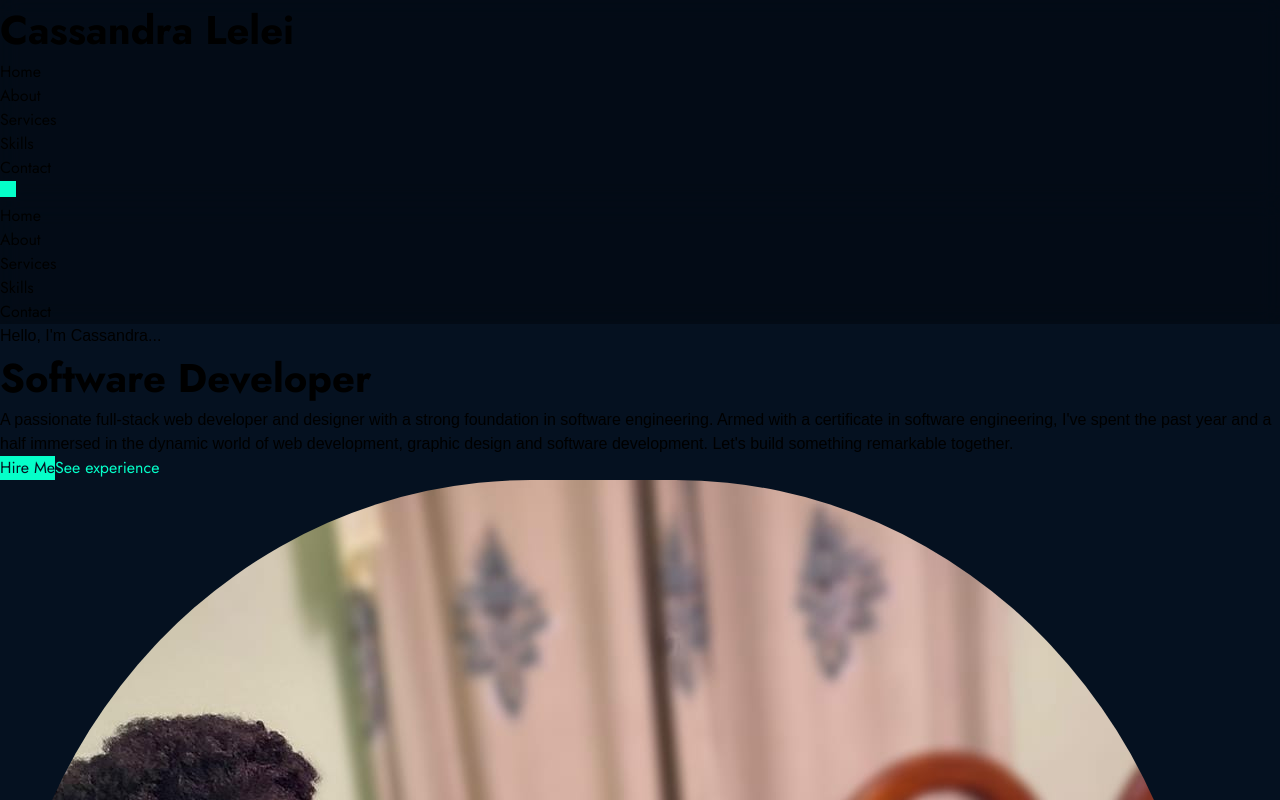
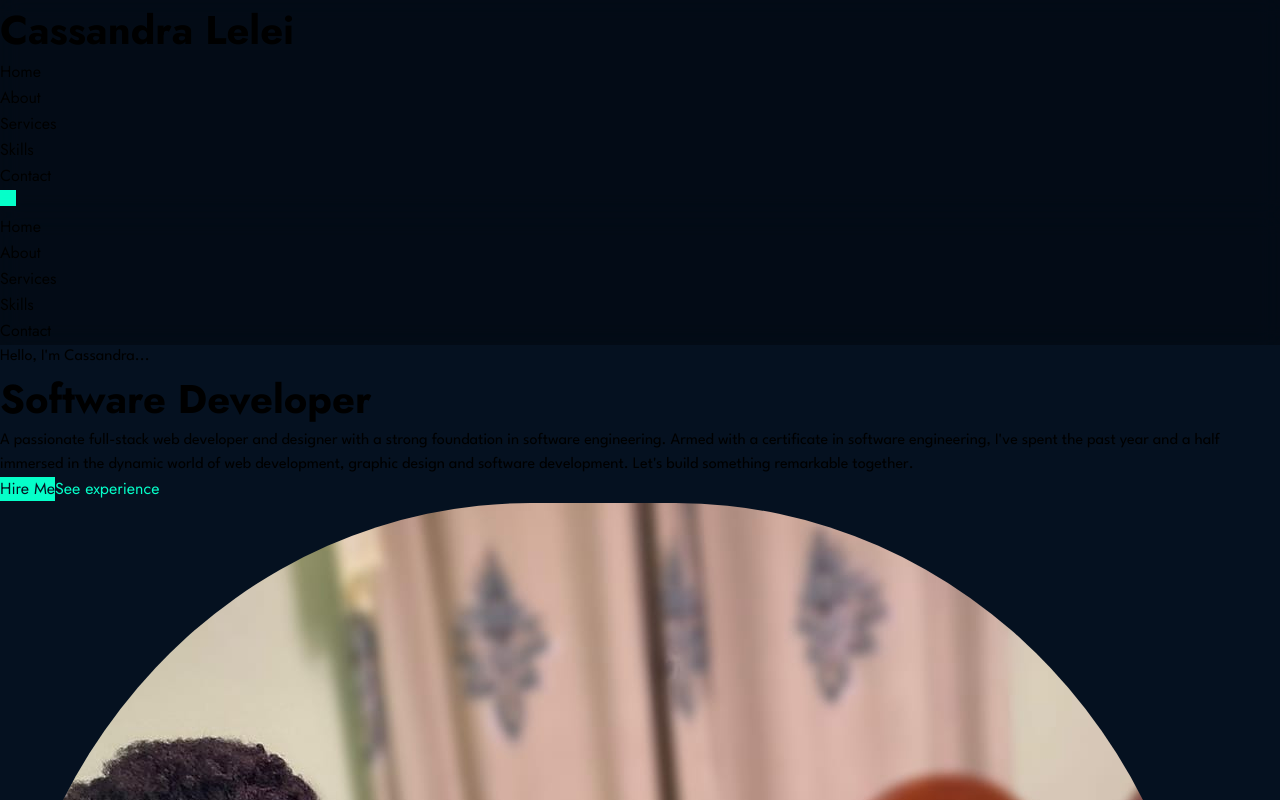
Before and after one commit to cassandra18/myPortfolio, a React (Vite) app in the folder Frontend/: page / in a window 1280 px wide. Built offline with nearby package versions, Linux system fonts and the light colour scheme.

Commit message:
changed the page font

```diff
--- a/Frontend/src/index.css
+++ b/Frontend/src/index.css
@@ -1,15 +1,16 @@
 @import url("https://fonts.googleapis.com/css2?family=Jost:wght@400;700&display=swap");
+@import url('https://fonts.googleapis.com/css2?family=Josefin+Slab:ital,wght@0,100..700;1,100..700&family=League+Spartan:wght@100..900&display=swap');
 @tailwind base;
 @tailwind components;
 @tailwind utilities;
 
-
-
-html, body {
+html,
+body {
   height: 100%;
   user-select: none;
   background-color: #051120;
-  font-family: 'Nunito', sans-serif;
+  font-family:  "League Spartan", serif;
+  font-weight: 400;
   overflow-x: hidden;
   margin-left: auto;
   margin-right: auto;
@@ -34,21 +35,21 @@ a {
 }
 
 .green-color {
-  color: #05FFC9;
+  color: #05ffc9;
 }
 
 /* Hide scrollbar for Chrome, Safari and Opera */
 ::-webkit-scrollbar {
   display: none;
 }
-.visied\:text-purple-700:visited{
+.visied\:text-purple-700:visited {
   color: #6b46c1;
 }
 
 /* Hide scrollbar for IE, Edge and Firefox */
 body {
-  -ms-overflow-style: none;  /* IE and Edge */
-  scrollbar-width: none;  /* Firefox */
+  -ms-overflow-style: none; /* IE and Edge */
+  scrollbar-width: none; /* Firefox */
 }
 
 .slider-images {
@@ -64,10 +65,9 @@ body {
   width: 40vw !important;
   height: auto !important;
   z-index: 1;
-
 }
 
-.slider-images img{
+.slider-images img {
   position: relative;
   z-index: 0;
   border-radius: 10px;
@@ -75,7 +75,6 @@ body {
   height: 100%;
   object-fit: cover;
 }
-
 
 .slider-img {
   flex: 0 0 auto;
@@ -87,8 +86,7 @@ body {
   transition: 0.7s ease;
 }
 
-
-.slider-img:hover{
+.slider-img:hover {
   transform: scale(1.1);
   z-index: 1;
 }
@@ -105,7 +103,7 @@ body {
 
 .slider-images .slider-img:nth-child(3) {
   height: 50vh;
-  margin:0px 5px;
+  margin: 0px 5px;
 }
 
 .details {
@@ -120,7 +118,6 @@ body {
   overflow: wrap;
   opacity: 0;
   transition: opacity 0.7s ease, max-height 0.9s ease;
-
 }
 
 .details h2 {
@@ -129,7 +126,7 @@ body {
   font-weight: 700;
   text-align: left;
   line-height: 44px;
-  color: #EF6D09;
+  color: #ef6d09;
   text-transform: uppercase;
   transition: 0.7s ease;
   display: none;
@@ -141,7 +138,7 @@ body {
   font-weight: 700;
   text-align: left;
   line-height: 33px;
-  color: #05FFC9;
+  color: #05ffc9;
   /* text-transform: uppercase; */
   transition: 0.7s ease;
   display: none;
@@ -151,7 +148,6 @@ body {
   opacity: 1;
   max-height: 400px;
 }
-
 
 .slider-img.active .details p,
 .slider-img.active .details h2 {
@@ -194,7 +190,7 @@ body {
   }
 }
 
- @media (max-width: 1000px) and (min-width:450px) {
+@media (max-width: 1000px) and (min-width: 450px) {
   .slider-images .slider-img:first-child,
   .slider-images .slider-img:last-child {
     height: 10vh;
```
Lines whose indentation alone changed are shown as unchanged.
